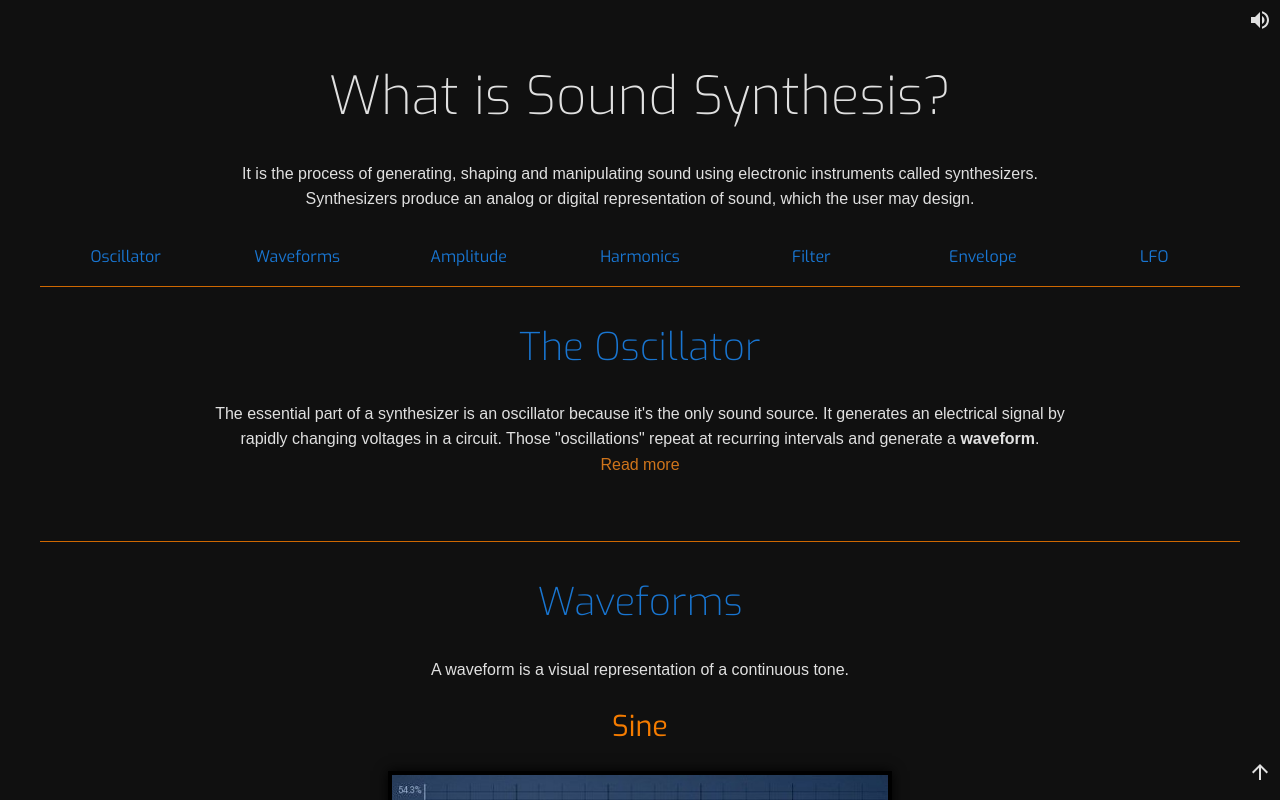
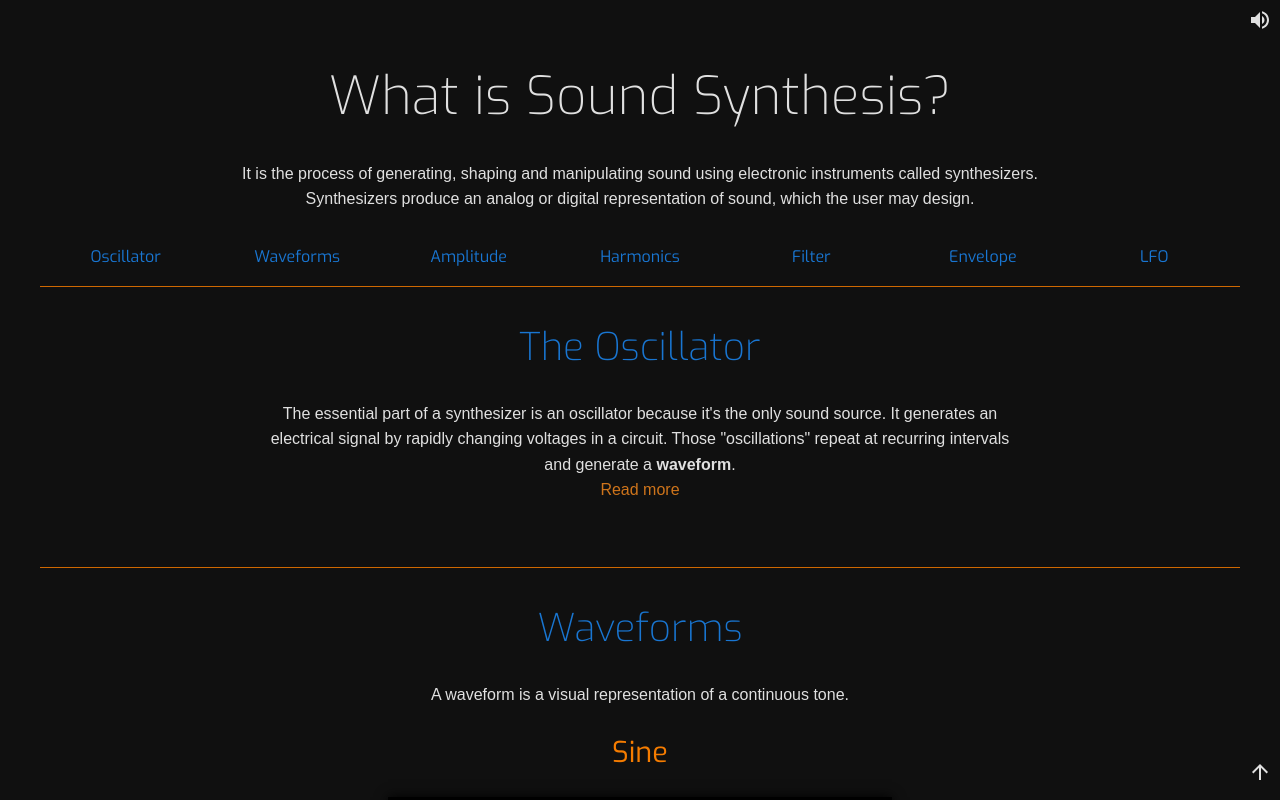
Before and after one commit to aloifran/SoundSynthesis, a React (Vite) app: page / in a window 1280 px wide. Shown: the top 800 px of the page. Built offline with nearby package versions, Linux system fonts and the light colour scheme.

Commit message:
Footer refactor and style fixes

```diff
--- a/src/components/Footer.tsx
+++ b/src/components/Footer.tsx
@@ -5,15 +5,16 @@ import GitHubIcon from "@mui/icons-material/GitHub";
 export function Footer() {
     return (
         <Container fixed id="footer">
-            <p>
-                2023 Francisco Aloi
+            <div>2023 Francisco Aloi</div>
+            <div>
                 <Link
+                    className="icon"
                     target="_blank"
                     to="https://github.com/aloifran/SoundSynthesis"
                 >
                     <GitHubIcon />
                 </Link>
-            </p>
+            </div>
         </Container>
     );
 }
--- a/src/index.css
+++ b/src/index.css
@@ -12,6 +12,14 @@
     margin: 0 auto;
     padding: 2rem;
     text-align: center;
+}
+
+body {
+    margin: 0;
+    display: flex;
+    place-items: center;
+    min-width: 320px;
+    min-height: 100vh;
 }
 
 p {
@@ -43,9 +51,15 @@ h4 {
     line-height: 1.1;
 }
 
+h5 {
+    font-weight: 400;
+    font-size: 1.2em;
+    line-height: 1.1;
+    display: inline;
+}
+
 a {
     color: #1976d2;
-
     text-decoration: inherit;
 }
 a:hover {
@@ -61,12 +75,8 @@ a:hover {
     color: #b76412;
 }
 
-body {
-    margin: 0;
-    display: flex;
-    place-items: center;
-    min-width: 320px;
-    min-height: 100vh;
+.icon {
+    color: rgba(255, 255, 255, 0.87);
 }
 
 button {
@@ -98,7 +108,7 @@ img {
 /* combined with a MUI class */
 .css-1oqqzyl-MuiContainer-root.text {
     padding-bottom: 0.5em;
-    width: 80%;
+    width: 70%;
 }
 
 #arrowTop {
@@ -136,12 +146,11 @@ img {
 }
 
 #footer {
-    margin-top: 2em;
+    display: flex;
+    justify-content: center;
+    align-items: center;
+    gap: 10px;
     color: grey;
-}
-
-#footer > p > a {
-    color: rgba(255, 255, 255, 0.87);
 }
 
 #visualizer-img-container {
--- a/tsconfig.json
+++ b/tsconfig.json
@@ -8,6 +8,7 @@
         "esModuleInterop": false,
         "allowSyntheticDefaultImports": true,
         "strict": true,
+        "noImplicitAny": true,
         "forceConsistentCasingInFileNames": true,
         "module": "ESNext",
         "moduleResolution": "Node",
```
